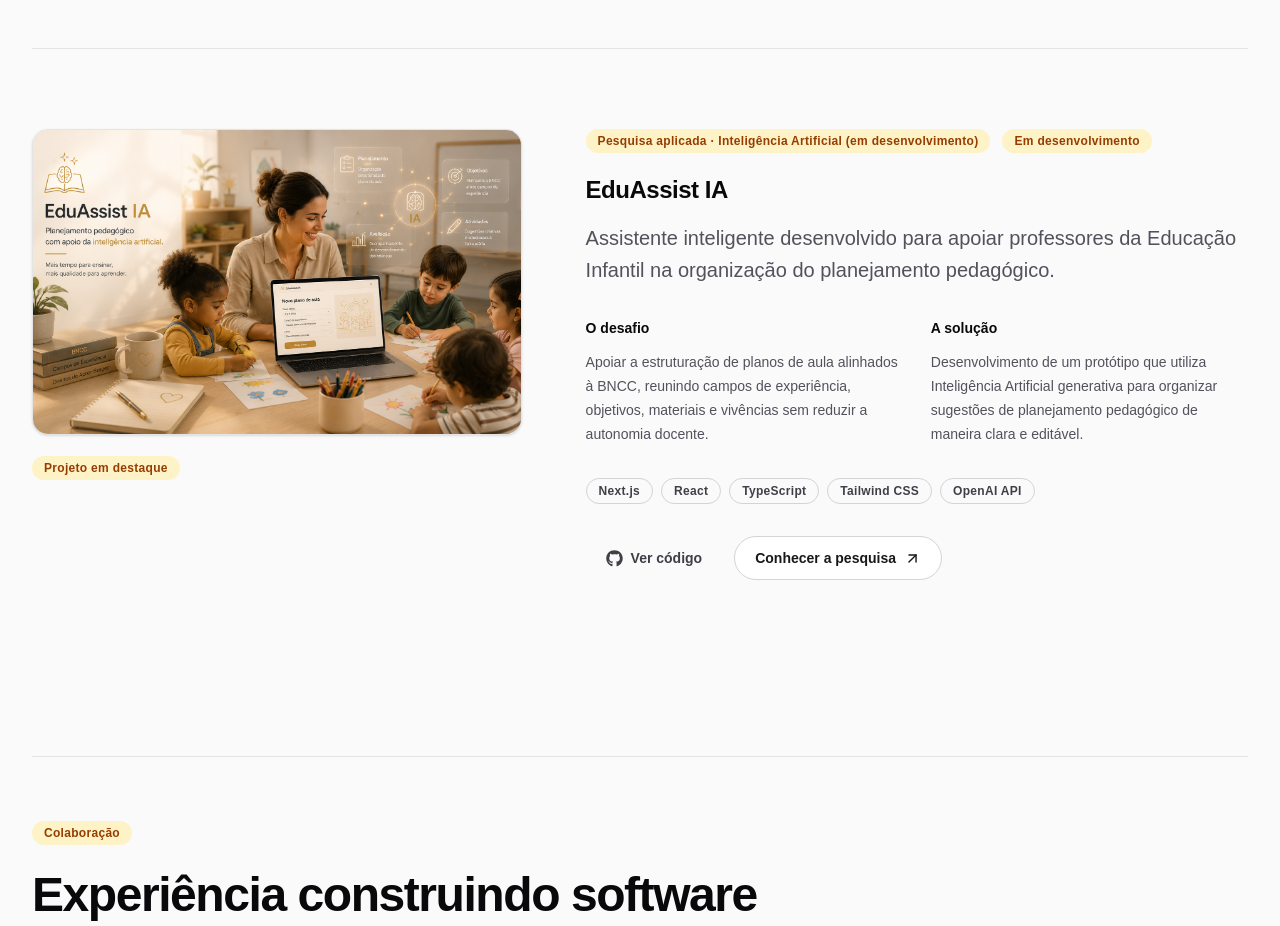
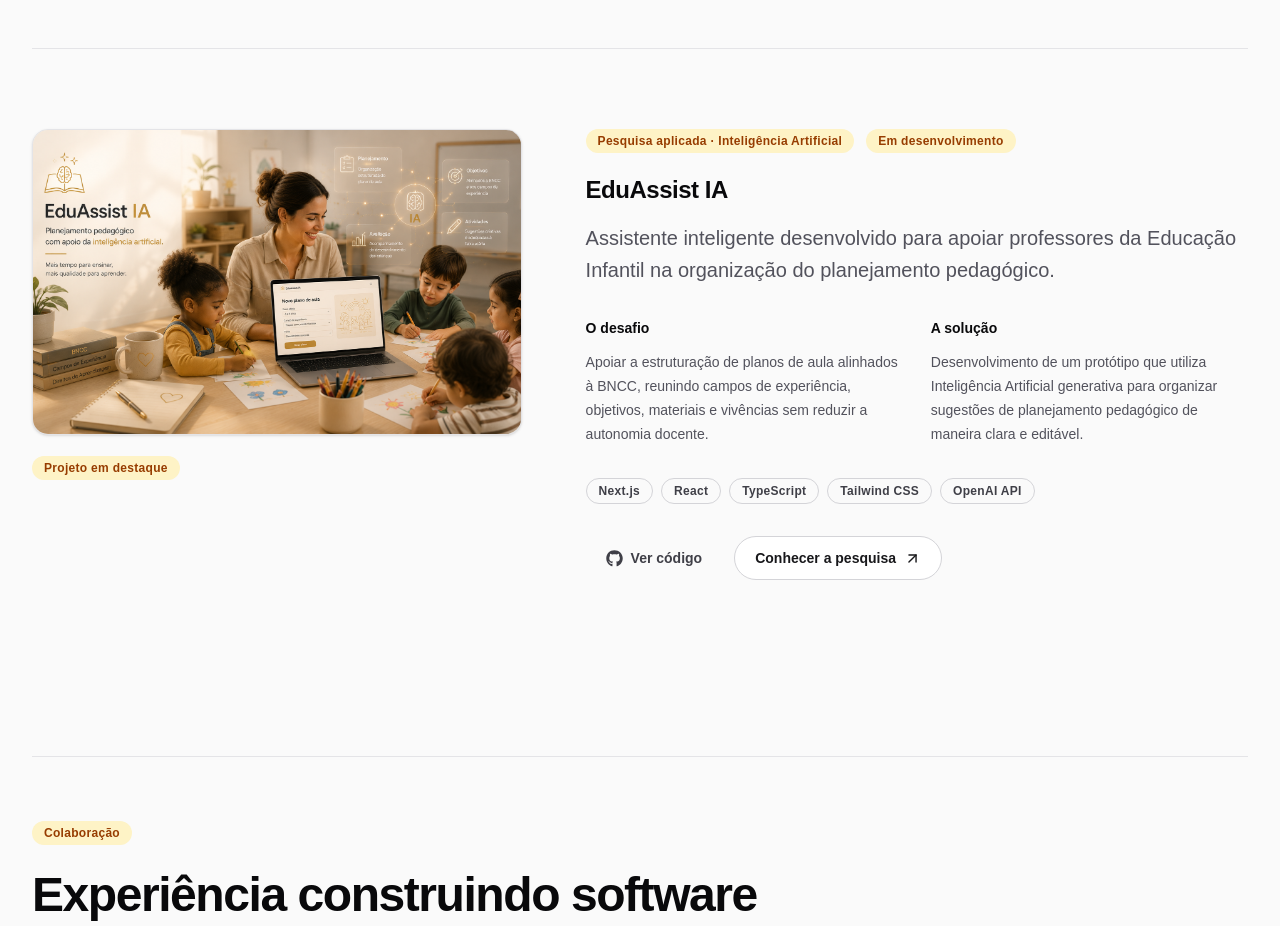
Before and after one commit to JaninyNobrega/portfolio, a Next.js app: page / in a window 1280 px wide. Shown: the part 2440-3366 px from the top of the page. Built offline with nearby package versions, Linux system fonts and the light colour scheme.

Commit message:
release: 1.3 portfolio v1.0

```diff
--- a/src/data/project.ts
+++ b/src/data/project.ts
@@ -53,7 +53,7 @@ export const projects: Project[] = [
   {
     title: "EduAssist IA",
     category: "research",
-    categoryLabel: "Pesquisa aplicada · Inteligência Artificial (em desenvolvimento)",
+    categoryLabel: "Pesquisa aplicada · Inteligência Artificial",
     description:
       "Assistente inteligente desenvolvido para apoiar professores da Educação Infantil na organização do planejamento pedagógico.",
     challenge:
```
